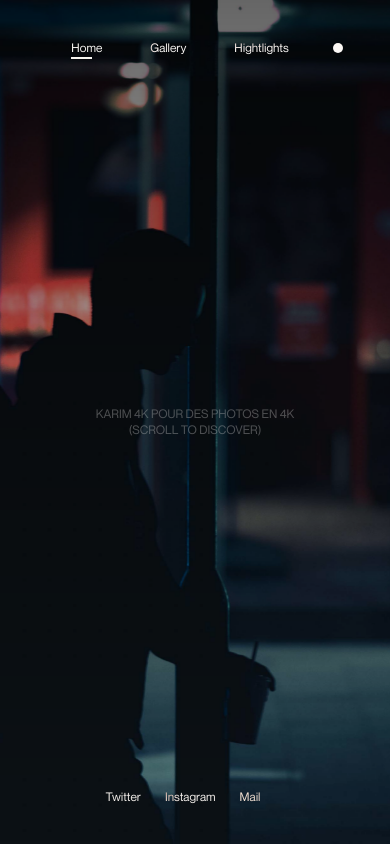
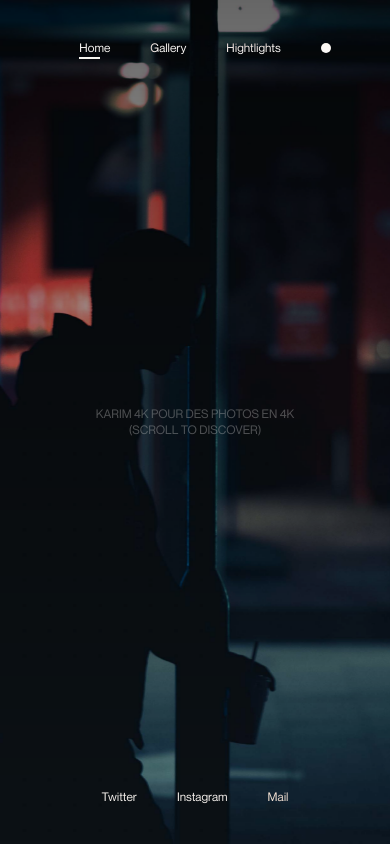
Before and after one commit to CathyDolle/karim4k, a React (Create React App) app: page / in a window 390 px wide. Shown: the top 844 px of the page. Built offline with nearby package versions, Linux system fonts and the light colour scheme.

Commit message:
margin responsive

```diff
--- a/src/styles/App.scss
+++ b/src/styles/App.scss
@@ -45,7 +45,7 @@ header, footer{
         }
         nav{
             a{
-                margin: 0 24px;
+                margin: 0 20px !important;
             }
         }
     }
```
